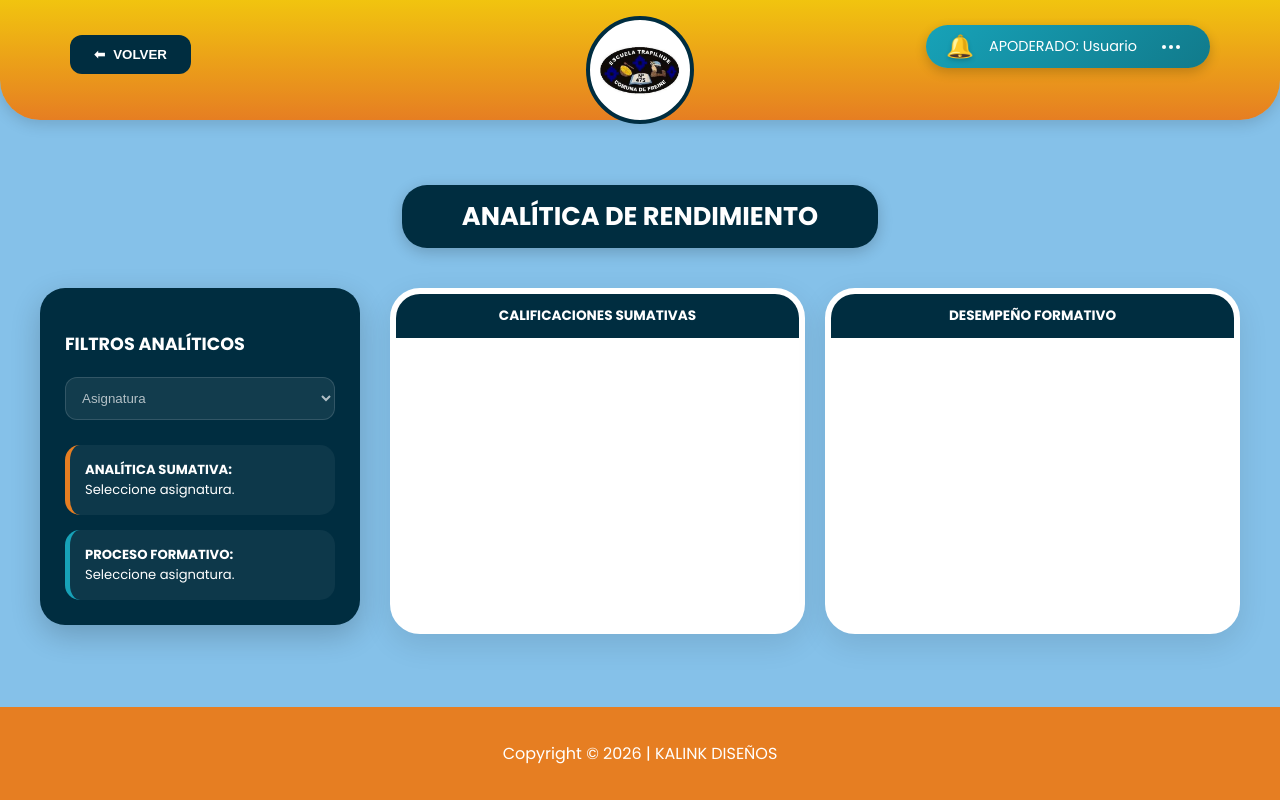
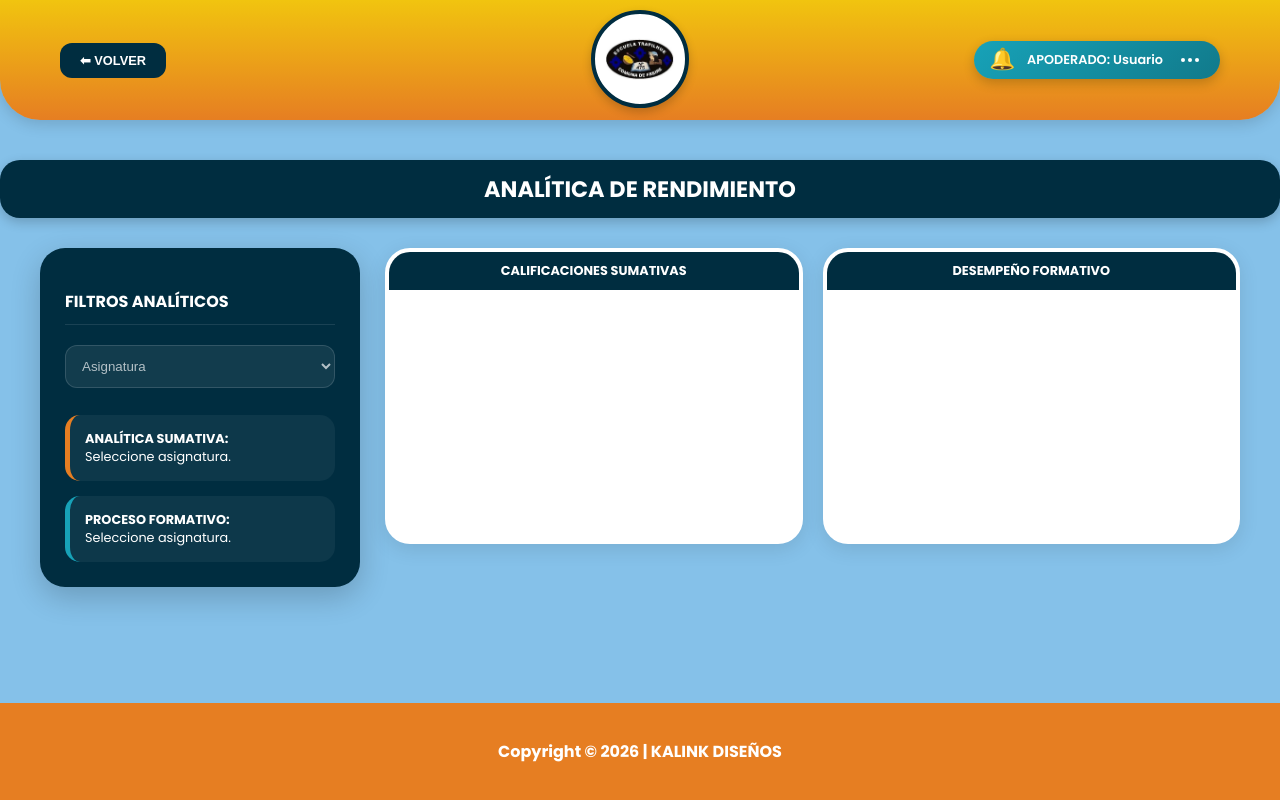
Before and after one commit to FrancoCastilloLagos/escuela-trapilhue-pwa, an Angular app in the folder frontend/: page /rendimiento in a window 1280 px wide. Built offline with nearby package versions, Linux system fonts and the light colour scheme.

Commit message:
Fix: celular

```diff
--- a/frontend/src/app/components/rendimiento/rendimiento.component.css
+++ b/frontend/src/app/components/rendimiento/rendimiento.component.css
@@ -1,74 +1,122 @@
 /* --- Estructura y Fondo --- */
-.dashboard-wrapper { background-color: #85c1e9; min-height: 100vh; display: flex; flex-direction: column; font-family: 'Poppins', sans-serif; }
+.dashboard-wrapper { background-color: #85c1e9; min-height: 100vh; display: flex; flex-direction: column; font-family: 'Poppins', sans-serif; overflow-x: hidden; }
 .fade-in-viewer { animation: fadeIn 0.8s ease-out; }
 @keyframes fadeIn { from { opacity: 0; transform: translateY(20px); } to { opacity: 1; transform: translateY(0); } }
 
-/* --- Header Principal --- */
-.header-main { width: 100%; background: linear-gradient(180deg, #f1c40f, #e67e22); height: 120px; border-bottom-left-radius: 40px; border-bottom-right-radius: 40px; display: flex; justify-content: center; position: relative; z-index: 1000; box-shadow: 0 4px 15px rgba(0,0,0,0.15); }
+/* --- Header Principal Corregido --- */
+.header-main {
+  width: 100%;
+  background: linear-gradient(180deg, #f1c40f, #e67e22);
+  height: 120px;
+  border-bottom-left-radius: 40px;
+  border-bottom-right-radius: 40px;
+  display: flex;
+  justify-content: center;
+  position: fixed; /* Lo mantenemos fijo para que no se pierda al bajar */
+  top: 0;
+  z-index: 2000;
+  box-shadow: 0 4px 15px rgba(0,0,0,0.15);
+}
+
 .header-container { width: 100%; max-width: 1200px; display: flex; justify-content: center; align-items: center; position: relative; }
 
-.header-left-action { position: absolute; left: 30px; top: 35px; }
-.btn-back-nav { background: #002d40; color: white; border: none; padding: 12px 24px; border-radius: 12px; font-weight: 700; cursor: pointer; transition: 0.3s; display: flex; align-items: center; gap: 8px; }
+.header-left-action { position: absolute; left: 20px; }
+.btn-back-nav { background: #002d40; color: white; border: none; padding: 10px 20px; border-radius: 12px; font-weight: 700; cursor: pointer; transition: 0.3s; font-size: 0.8rem; }
 .btn-back-nav:hover { background: #00425e; transform: translateX(-5px); }
 
-.logo-white-bg { background: white; width: 100px; height: 100px; border-radius: 50%; display: flex; align-items: center; justify-content: center; border: 4px solid #002d40; margin-top: 20px; }
-.img-logo { width: 80%; object-fit: contain; }
+.logo-wrapper { position: absolute; top: 10px; }
+.logo-white-bg { background: white; width: 90px; height: 90px; border-radius: 50%; display: flex; align-items: center; justify-content: center; border: 4px solid #002d40; box-shadow: 0 4px 10px rgba(0,0,0,0.2); }
+.img-logo { width: 75%; object-fit: contain; }
 
-.user-profile-pill { position: absolute; top: 25px; right: 30px; background: linear-gradient(135deg, #17a2b8, #117a8b); padding: 8px 20px; border-radius: 50px; color: white; display: flex; align-items: center; gap: 15px; box-shadow: 0 4px 12px rgba(0,0,0,0.2); }
-.user-info { font-weight: 500; font-size: 0.9rem; }
+.user-profile-pill {
+  position: absolute;
+  right: 20px;
+  background: linear-gradient(135deg, #17a2b8, #117a8b);
+  padding: 6px 15px;
+  border-radius: 50px;
+  color: white;
+  display: flex;
+  align-items: center;
+  gap: 12px;
+  box-shadow: 0 4px 12px rgba(0,0,0,0.2);
+}
+.user-info { font-weight: 600; font-size: 0.8rem; }
 
-.notif-trigger { background: transparent !important; border: none !important; cursor: pointer; padding: 0; display: flex; align-items: center; justify-content: center; position: relative; outline: none; }
-.bell-icon { font-size: 1.4rem; filter: drop-shadow(0 2px 2px rgba(0,0,0,0.2)); }
-.notif-badge { position: absolute; top: -5px; right: -8px; background: #ff4757; color: white; font-size: 10px; min-width: 18px; height: 18px; border-radius: 50%; display: flex; align-items: center; justify-content: center; font-weight: bold; border: 2px solid #17a2b8; }
+/* --- Notificaciones --- */
+.notif-trigger { background: transparent; border: none; cursor: pointer; position: relative; padding: 0; }
+.bell-icon { font-size: 1.3rem; }
+.notif-badge { position: absolute; top: -5px; right: -8px; background: #ff4757; color: white; font-size: 10px; width: 18px; height: 18px; border-radius: 50%; display: flex; align-items: center; justify-content: center; border: 2px solid #17a2b8; }
 
-.notif-dropdown { position: absolute; top: 55px; right: -60px; width: 320px; background: white; border-radius: 20px; box-shadow: 0 15px 40px rgba(0,0,0,0.3); z-index: 2000; overflow: hidden; }
-.notif-header { background: #002d40; color: white; padding: 15px; text-align: center; font-weight: 700; }
-.notif-list { max-height: 350px; overflow-y: auto; }
-.notif-item { display: flex; border-bottom: 1px solid #f0f0f0; min-height: 80px; }
+.notif-dropdown {
+  position: absolute;
+  top: 50px;
+  right: -50px;
+  width: 300px;
+  background: white;
+  border-radius: 15px;
+  box-shadow: 0 10px 30px rgba(0,0,0,0.3);
+  z-index: 3000;
+  overflow: hidden;
+}
+.notif-header { background: #002d40; color: white; padding: 12px; text-align: center; font-weight: 700; font-size: 0.9rem; }
+.notif-list { max-height: 300px; overflow-y: auto; }
+.notif-item { display: flex; border-bottom: 1px solid #f0f0f0; min-height: 70px; background: white; }
 .notif-item.unread { background: #f0f9ff; }
+.notif-indicator { width: 8px; flex-shrink: 0; }
+.notif-indicator[data-type="anotacion"] { background-color: #f7a0f2; }
+.notif-indicator[data-type="nota"] { background-color: #2ecc71; }
+.notif-indicator[data-type="riesgo"] { background-color: #e74c3c; }
+.notif-body { padding: 10px; display: flex; flex-direction: column; text-align: left; }
+.notif-t { font-weight: 700; font-size: 0.8rem; color: #333; }
+.notif-m { font-size: 0.75rem; color: #666; }
+.notif-f { font-size: 0.65rem; color: #999; margin-top: 3px; }
 
-.notif-indicator { width: 10px; min-height: 100%; flex-shrink: 0; background-color: #ccc; }
-.notif-indicator[data-type="anotacion"] { background-color: #f7a0f2 !important; }
-.notif-indicator[data-type="nota"] { background-color: #2ecc71 !important; }
-.notif-indicator[data-type="riesgo"] { background-color: #e74c3c !important; }
-.notif-indicator[data-type="comunicacion"] { background-color: #3498db !important; }
-.notif-indicator[data-type="fecha"] { background-color: #8e44ad !important; }
+/* --- Menu Trigger --- */
+.menu-trigger { background: transparent; border: none; cursor: pointer; display: flex; gap: 3px; }
+.dot { width: 4px; height: 4px; background: white; border-radius: 50%; }
+.dropdown-floating-menu { position: absolute; top: 55px; right: 0; width: 180px; background: white; border-radius: 12px; box-shadow: 0 10px 25px rgba(0,0,0,0.2); z-index: 3000; overflow: hidden; }
+.dropdown-item { width: 100%; padding: 12px; border: none; background: none; text-align: left; cursor: pointer; font-size: 0.85rem; color: #333; font-weight: 600; }
+.dropdown-item:hover { background: #f8f9fa; }
 
-.notif-body { padding: 12px; display: flex; flex-direction: column; flex-grow: 1; text-align: left; }
-.notif-t { font-weight: 800; font-size: 0.85rem; color: #2c3e50; }
-.notif-m { font-size: 0.8rem; color: #576574; }
-.notif-f { font-size: 0.7rem; color: #95a5a6; }
+/* --- Cuerpo y Título --- */
+.title-section-container { text-align: center; margin-top: 160px; /* Margen para no chocar con el header fijo */ margin-bottom: 30px; }
+.news-header-badge { background: #002d40; color: white; padding: 12px 50px; border-radius: 20px; font-weight: 800; font-size: 1.4rem; box-shadow: 0 4px 12px rgba(0,0,0,0.2); }
 
-.title-section-container { text-align: center; margin-top: 65px; margin-bottom: 20px; }
-.news-header-badge { background: #002d40; color: white; padding: 12px 60px; border-radius: 25px; font-weight: 800; font-size: 1.6rem; display: inline-block; box-shadow: 0 4px 15px rgba(0,0,0,0.2); }
+.dashboard-body { width: 100%; max-width: 1200px; margin: 0 auto; padding: 0 20px; flex: 1; }
+.layout-container { display: grid; grid-template-columns: 320px 1fr; gap: 25px; align-items: start; }
 
-.dashboard-body { width: 100%; max-width: 1200px; margin: 20px auto; padding: 0 20px; flex: 1; }
-.layout-container { display: grid; grid-template-columns: 320px 1fr; gap: 30px; }
 .glass-card { background: #002d40; border-radius: 25px; padding: 25px; color: white; box-shadow: 0 10px 30px rgba(0,0,0,0.2); }
-.sidebar-title { font-size: 1.1rem; font-weight: 700; margin-bottom: 20px; text-transform: uppercase; }
+.sidebar-title { font-size: 1rem; margin-bottom: 20px; text-transform: uppercase; border-bottom: 1px solid rgba(255,255,255,0.1); padding-bottom: 10px; }
+.clean-select-dark { background: rgba(255, 255, 255, 0.1); color: white; border: 1px solid rgba(255, 255, 255, 0.2); padding: 12px; border-radius: 12px; width: 100%; margin-bottom: 12px; cursor: pointer; }
 
-.clean-select-dark { background: rgba(255, 255, 255, 0.1); color: white; border: 1px solid rgba(255, 255, 255, 0.2); padding: 12px; border-radius: 12px; outline: none; width: 100%; margin-bottom: 10px; }
-.clean-select-dark option { color: #333; }
-
-.analitica-box-glass { margin-top: 15px; background: rgba(255, 255, 255, 0.05); padding: 15px; border-radius: 15px; font-size: 0.82rem; border-left: 5px solid transparent; }
+.analitica-box-glass { margin-top: 15px; background: rgba(255, 255, 255, 0.05); padding: 15px; border-radius: 15px; font-size: 0.8rem; border-left: 5px solid #ccc; }
 .analitica-box-glass.sumativo { border-left-color: #e67e22; }
 .analitica-box-glass.formativo { border-left-color: #17a2b8; }
-.danger-alert { border-left-color: #e74c3c !important; background: rgba(231, 76, 60, 0.25) !important; color: #ffadad !important; }
+.danger-alert { border-left-color: #ff4757 !important; background: rgba(255, 71, 87, 0.2) !important; color: #ffb8bc !important; }
 
-.dual-charts-grid { display: grid; grid-template-columns: 1fr 1fr; gap: 20px; }
-.news-display-card { background: white; border-radius: 30px; overflow: hidden; box-shadow: 0 10px 30px rgba(0,0,0,0.1); border: 6px solid white; }
-.chart-header { background: #002d40; color: white; padding: 12px; text-align: center; font-weight: 700; font-size: 0.85rem; }
-.chart-container-wrapper { padding: 20px; height: 250px; }
+/* --- Gráficos --- */
+.dual-charts-grid { display: grid; grid-template-columns: 1fr 1fr; gap: 20px; margin-bottom: 20px; }
+.news-display-card { background: white; border-radius: 25px; overflow: hidden; box-shadow: 0 5px 20px rgba(0,0,0,0.1); border: 4px solid white; }
+.chart-header { background: #002d40; color: white; padding: 10px; text-align: center; font-weight: 700; font-size: 0.8rem; }
+.chart-container-wrapper { padding: 15px; height: 220px; }
 
+/* --- Tabla --- */
+.table-card { padding: 20px; }
+.table-title { font-weight: 800; color: #002d40; margin-bottom: 15px; font-size: 1.1rem; }
 .minimal-table { width: 100%; border-collapse: collapse; }
-.minimal-table th { background: #f8f9fa; padding: 12px; text-align: left; font-size: 0.8rem; color: #888; border-bottom: 2px solid #eee; }
-.minimal-table td { padding: 14px 12px; border-bottom: 1px solid #f1f1f1; font-size: 0.9rem; }
-.red-text { color: #e74c3c; font-weight: bold; }
-.bold-text { font-weight: 800; }
+.minimal-table th { text-align: left; padding: 12px; font-size: 0.75rem; color: #999; border-bottom: 1px solid #eee; }
+.minimal-table td { padding: 12px; font-size: 0.85rem; border-bottom: 1px solid #fafafa; }
+.red-text { color: #ff4757; }
+.badge-tipo { padding: 4px 10px; border-radius: 20px; font-size: 0.7rem; background: #eee; color: #666; }
+.badge-tipo.sum { background: #e67e22; color: white; }
 
-.minimal-footer { background: #e67e22; color: white; text-align: center; padding: 18px; margin-top: 40px; }
+.minimal-footer { background: #e67e22; color: white; text-align: center; padding: 20px; margin-top: 40px; font-weight: 700; }
 
-.menu-trigger { background: transparent; border: none; cursor: pointer; display: flex; gap: 3px; padding: 10px; }
-.dot { width: 4px; height: 4px; background: white; border-radius: 50%; }
-.dropdown-floating-menu { position: absolute; top: 65px; right: 0; width: 200px; background: white; border-radius: 16px; box-shadow: 0 15px 35px rgba(0,0,0,0.2); z-index: 2000; }
-.dropdown-item { width: 100%; padding: 12px 20px; border: none; background: none; text-align: left; cursor: pointer; font-weight: 600; color: #333; }
+/* --- Mobile Responsive --- */
+@media (max-width: 900px) {
+  .layout-container { grid-template-columns: 1fr; }
+  .dual-charts-grid { grid-template-columns: 1fr; }
+  .header-left-action { left: 10px; }
+  .user-profile-pill { right: 10px; padding: 6px 10px; }
+  .user-info { display: none; }
+}
--- a/frontend/src/app/components/rendimiento/rendimiento.component.html
+++ b/frontend/src/app/components/rendimiento/rendimiento.component.html
@@ -1,4 +1,5 @@
 <div class="dashboard-wrapper fade-in-viewer" (click)="menuOpen = false; notifOpen = false">
+
   <header class="header-main">
     <div class="header-container">
       <div class="header-left-action">
@@ -76,10 +77,10 @@
           </div>
 
           <div class="analitica-box-glass sumativo" [class.danger-alert]="alertaSumativa">
-             <strong>ANALÍTICA SUMATIVA:</strong><br>{{ mensajeSumativo }}
+              <strong>ANALÍTICA SUMATIVA:</strong><br>{{ mensajeSumativo }}
           </div>
           <div class="analitica-box-glass formativo" [class.danger-alert]="alertaFormativa">
-             <strong>PROCESO FORMATIVO:</strong><br>{{ mensajeFormativo }}
+              <strong>PROCESO FORMATIVO:</strong><br>{{ mensajeFormativo }}
           </div>
         </div>
       </aside>
--- a/frontend/src/app/components/rendimiento/rendimiento.component.ts
+++ b/frontend/src/app/components/rendimiento/rendimiento.component.ts
@@ -1,4 +1,4 @@
-import { Component, OnInit, ChangeDetectorRef, ViewChild, ElementRef } from '@angular/core';
+import { Component, OnInit, ChangeDetectorRef, ViewChild, ElementRef, OnDestroy } from '@angular/core';
 import { CommonModule } from '@angular/common';
 import { FormsModule } from '@angular/forms';
 import { Router } from '@angular/router';
@@ -6,7 +6,7 @@ import { Chart, registerables } from 'chart.js';
 import { NotasService } from '../../services/notas.service';
 import { AuthService } from '../../services/auth.service';
 import { NotificationsService, Notificacion } from '../../services/notifications.service';
-import { forkJoin, of } from 'rxjs';
+import { Subscription, forkJoin, of } from 'rxjs';
 import { catchError } from 'rxjs/operators';
 
 Chart.register(...registerables);
@@ -18,7 +18,7 @@ Chart.register(...registerables);
   templateUrl: './rendimiento.component.html',
   styleUrls: ['./rendimiento.component.css']
 })
-export class RendimientoComponent implements OnInit {
+export class RendimientoComponent implements OnInit, OnDestroy {
   @ViewChild('sumativasChart', { static: false }) sumativasCanvas!: ElementRef<HTMLCanvasElement>;
   @ViewChild('formativasChart', { static: false }) formativasCanvas!: ElementRef<HTMLCanvasElement>;
 
@@ -28,8 +28,9 @@ export class RendimientoComponent implements OnInit {
   notifOpen: boolean = false;
   esDocente: boolean = false;
 
-  listaNotificaciones: Notificacion[] = [];
+  listaNotificaciones: any[] = [];
   unreadCount: number = 0;
+  private refreshSub?: Subscription;
 
   cursos: any[] = [];
   estudiantes: any[] = [];
@@ -54,7 +55,7 @@ export class RendimientoComponent implements OnInit {
   constructor(
     private nService: NotasService,
     private authService: AuthService,
-    public notifService: NotificationsService,
+    private notiService: NotificationsService,
     private router: Router,
     private cdr: ChangeDetectorRef
   ) {}
@@ -65,34 +66,11 @@ export class RendimientoComponent implements OnInit {
     this.userName = localStorage.getItem('rut') || 'Usuario';
     this.esDocente = this.userRol === 'DOCENTE';
 
-    if (!this.esDocente) {
-      this.notifService.notifications$.subscribe(list => {
-        // Mapeo corregido para evitar el error de tipo TS(2322)
-        this.listaNotificaciones = list.map(n => {
-          let t: any = n.tipo ? n.tipo.toLowerCase().trim() : 'comunicacion';
-          const tit = n.titulo ? n.titulo.toLowerCase() : '';
-
-          if (tit.includes('riesgo') || tit.includes('alerta')) {
-            t = 'riesgo';
-          } else if (tit.includes('anotaci')) {
-            t = 'anotacion';
-          } else if (tit.includes('nota') || tit.includes('calificaci')) {
-            t = 'nota';
-          } else if (tit.includes('fecha') || tit.includes('evaluaci')) {
-            t = 'fecha';
-          }
-
-          // Retornamos el objeto forzando la compatibilidad con Notificacion
-          return {
-            ...n,
-            tipo: t as "nota" | "comunicacion" | "fecha" | "anotacion" | "riesgo"
-          };
-        });
-
-        this.unreadCount = this.notifService.totalNoLeidas;
-        this.cdr.detectChanges();
-      });
-    }
+    // Sincronización de notificaciones manual
+    this.actualizarNotificacionesManual();
+    this.refreshSub = this.notiService.refreshNeeded$.subscribe(() => {
+      this.actualizarNotificacionesManual();
+    });
 
     if (this.esDocente) {
       this.cargarCursos();
@@ -106,6 +84,30 @@ export class RendimientoComponent implements OnInit {
     }
   }
 
+  ngOnDestroy(): void {
+    if (this.refreshSub) this.refreshSub.unsubscribe();
+  }
+
+  actualizarNotificacionesManual() {
+    const idUsu = localStorage.getItem('id_usuario');
+    if (!idUsu || this.esDocente) return;
+
+    fetch(`https://escuela-backend-vva9.onrender.com/api/notificaciones/${idUsu}`)
+      .then(res => res.json())
+      .then(data => {
+        this.listaNotificaciones = (data || []).map((n: any) => {
+          let t = n.tipo ? n.tipo.toLowerCase().trim() : 'comunicacion';
+          const tit = n.titulo.toLowerCase();
+          if (tit.includes('anotaci')) t = 'anotacion';
+          else if (tit.includes('riesgo') || tit.includes('alerta')) t = 'riesgo';
+          return { ...n, tipo: t, leida: Number(n.leida) };
+        });
+        this.unreadCount = this.listaNotificaciones.filter(n => n.leida === 0).length;
+        this.cdr.detectChanges();
+      });
+  }
+
+  // --- Lógica de Negocio ---
   cargarCursos() {
     this.nService.getCursos().subscribe(data => {
       this.cursos = data;
@@ -163,27 +165,19 @@ export class RendimientoComponent implements OnInit {
   procesarAnalisisYGraficos(notas: any[]) {
     const sumativas = notas.filter(n => n.tipo?.toUpperCase() === 'SUMATIVA' || !n.tipo);
     const formativas = notas.filter(n => n.tipo?.toUpperCase() === 'FORMATIVA');
-
     const asignaturaObj = this.asignaturas.find(a => a.id_asignatura === this.idAsignaturaSel);
     const nombreAsig = asignaturaObj ? asignaturaObj.nombre.toUpperCase() : 'ASIGNATURA';
 
     if (sumativas.length > 0) {
       const promS = sumativas.reduce((a, b) => a + Number(b.valor), 0) / sumativas.length;
-
       let tendenciaDescendente = false;
       if (sumativas.length >= 2) {
         const ultima = Number(sumativas[sumativas.length - 1].valor);
         const penultima = Number(sumativas[sumativas.length - 2].valor);
         if (ultima < penultima) tendenciaDescendente = true;
       }
-
       this.alertaSumativa = (promS < 4.0) || (promS < 4.5 && (this.cantidadAnotaciones > 0 || tendenciaDescendente));
-
-      if (this.alertaSumativa) {
-        this.mensajeSumativo = `RIESGO DETECTADO EN ${nombreAsig}.`;
-      } else {
-        this.mensajeSumativo = `Promedio sumativo: ${promS.toFixed(1)}`;
-      }
+      this.mensajeSumativo = this.alertaSumativa ? `RIESGO DETECTADO EN ${nombreAsig}.` : `Promedio sumativo: ${promS.toFixed(1)}`;
     } else {
       this.mensajeSumativo = "Sin notas registradas.";
     }
@@ -207,10 +201,8 @@ export class RendimientoComponent implements OnInit {
     const isSum = tipo === 'sumativo';
     const canvasElement = isSum ? this.sumativasCanvas?.nativeElement : this.formativasCanvas?.nativeElement;
     if (!canvasElement) return;
-
     if (isSum && this.chartSumativo) this.chartSumativo.destroy();
     if (!isSum && this.chartFormativo) this.chartFormativo.destroy();
-
     const ctx = canvasElement.getContext('2d');
     if (!ctx) return;
 
@@ -223,44 +215,48 @@ export class RendimientoComponent implements OnInit {
           data: datos.map(n => n.valor),
           borderColor: isSum ? '#e67e22' : '#17a2b8',
           backgroundColor: isSum ? 'rgba(230,126,34,0.2)' : 'rgba(23,162,184,0.2)',
-          fill: true,
-          tension: 0.4,
-          pointRadius: 5
+          fill: true, tension: 0.4, pointRadius: 5
         }]
       },
       options: {
-        responsive: true,
-        maintainAspectRatio: false,
+        responsive: true, maintainAspectRatio: false,
         scales: { y: { min: 1, max: 7 } },
         plugins: { legend: { display: false } }
       }
     });
-
     if (isSum) this.chartSumativo = newChart; else this.chartFormativo = newChart;
     this.cdr.detectChanges();
   }
 
   limpiarGraficos() {
-    if (this.chartSumativo) { this.chartSumativo.destroy(); this.chartSumativo = null; }
-    if (this.chartFormativo) { this.chartFormativo.destroy(); this.chartFormativo = null; }
-    this.notasActuales = [];
-    this.alertaSumativa = false;
-    this.mensajeSumativo = 'Seleccione asignatura.';
-    this.mensajeFormativo = 'Seleccione asignatura.';
+    if (this.chartSumativo) this.chartSumativo.destroy();
+    if (this.chartFormativo) this.chartFormativo.destroy();
+    this.chartSumativo = null; this.chartFormativo = null;
+    this.notasActuales = []; this.alertaSumativa = false;
+    this.mensajeSumativo = 'Seleccione asignatura.'; this.mensajeFormativo = 'Seleccione asignatura.';
     this.cdr.detectChanges();
   }
 
+  // --- Acciones del Header ---
   toggleNotifications(e: Event) {
-    if (this.esDocente) return;
     e.stopPropagation();
     this.notifOpen = !this.notifOpen;
-    if (this.notifOpen && this.unreadCount > 0) this.notifService.marcarTodasComoLeidas();
+    this.menuOpen = false;
+    if (this.notifOpen && this.unreadCount > 0) this.marcarComoLeidas();
   }
 
-  toggleMenu(e: Event) { e.stopPropagation(); this.menuOpen = !this.menuOpen; }
-  volverDashboard() {
-    this.router.navigate([this.esDocente ? '/dashboard-docente' : '/dashboard-apoderado']);
+  private marcarComoLeidas() {
+    const idUsu = localStorage.getItem('id_usuario');
+    fetch(`https://escuela-backend-vva9.onrender.com/api/notificaciones/leer/${idUsu}`, { method: 'PUT' })
+      .then(() => {
+        this.unreadCount = 0;
+        this.listaNotificaciones.forEach(n => n.leida = 1);
+        this.cdr.detectChanges();
+      });
   }
-  irAConfiguracion() { this.router.navigate(['/configuracion']); }
+
+  toggleMenu(e: Event) { e.stopPropagation(); this.menuOpen = !this.menuOpen; this.notifOpen = false; }
+  volverDashboard() { this.router.navigate([this.esDocente ? '/dashboard-docente' : '/dashboard-apoderado']); }
+  irAConfiguracion() { this.menuOpen = false; this.router.navigate(['/configuracion']); }
   cerrarSesion() { this.authService.logout(); this.router.navigate(['/login']); }
 }
```
